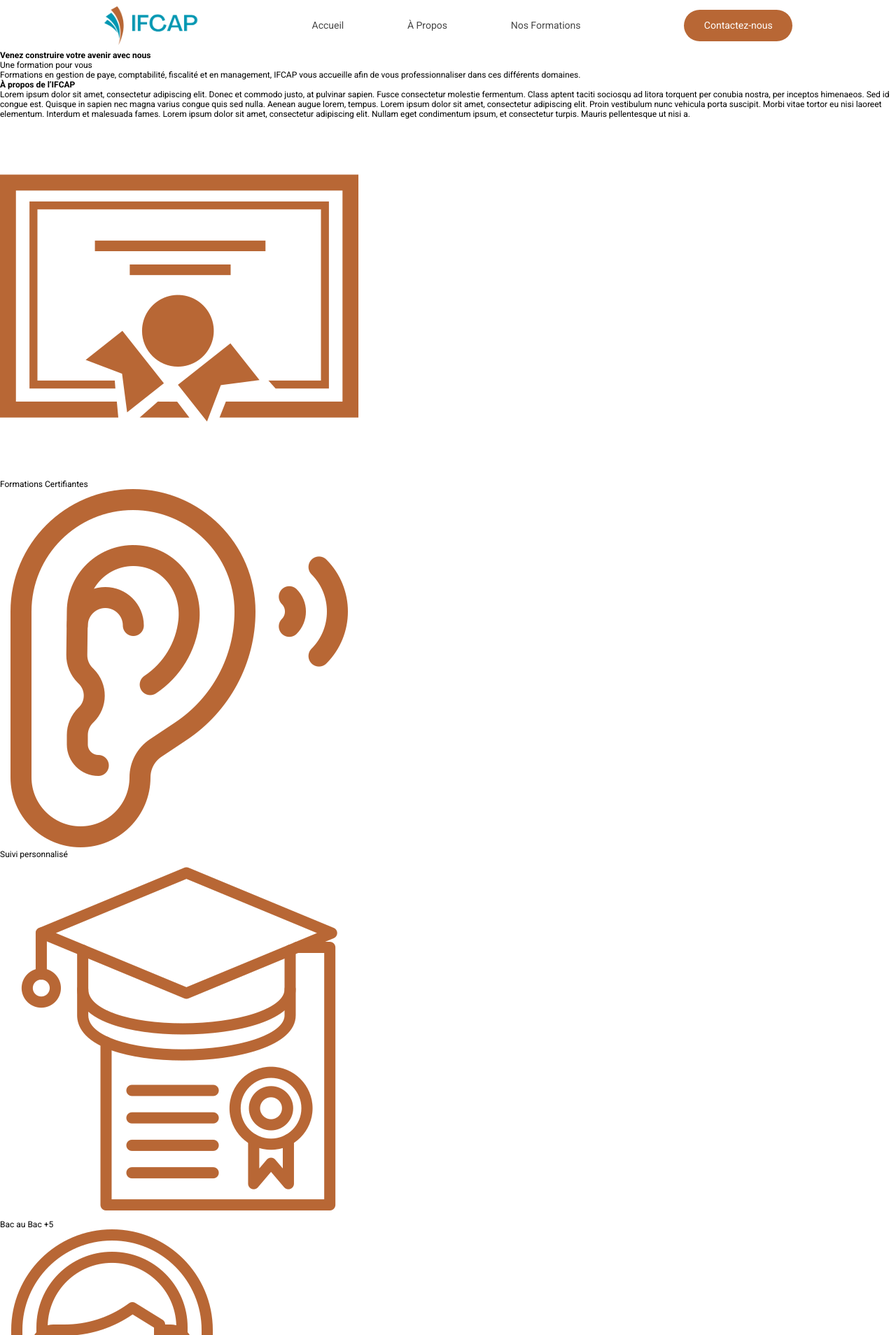
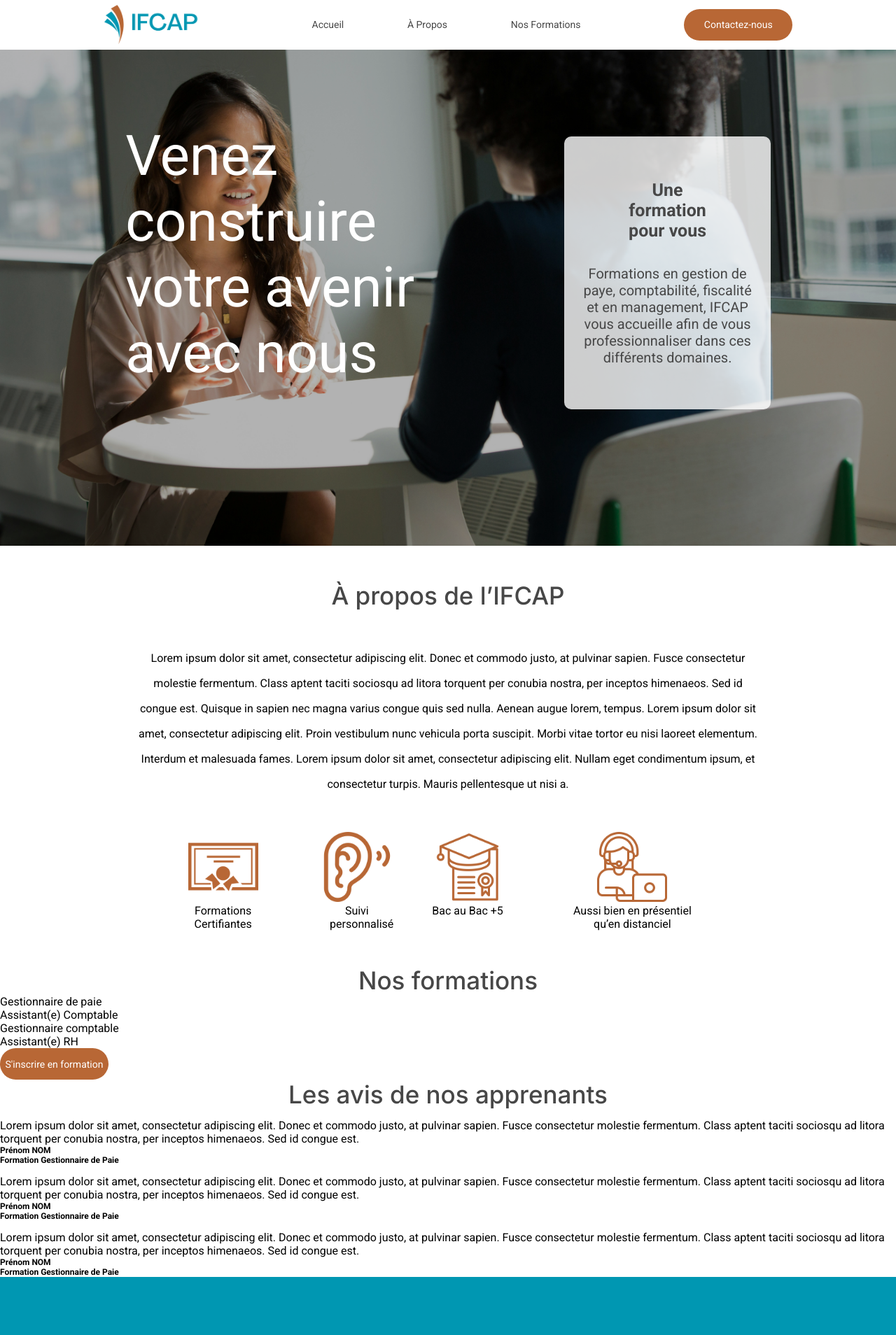
Before and after one commit to henocsombi/IFCAP, a Symfony app: template templates/home/index.html.twig in a window 1280 px wide. Shown: the top 1908 px of the page at 70% size. Run offline with Twig, Linux system fonts and the light colour scheme; the template is opened without the code that fills it, so the values that code supplies are empty; some libraries are stand-ins or nearby versions.

Commit message:
Dashboard Admin, HTML et CSS

```diff
--- a/public/css/base.css
+++ b/public/css/base.css
@@ -14,8 +14,8 @@
 
 :root{
   --title-font: "Inter", sans-serif;
-  --title-size: 30px;
-  --subtitle-size: 20px;
+  --title-size: 35px;
+  --subtitle-size: 25px;
   --button-fontsize: 14px;
   --color1: #B86735;
   --color2: #0097B2;
@@ -24,6 +24,24 @@
 
 
 /* General */
+
+h1{
+  color: white;
+  font-size: 80px;
+  font-weight: 400;
+}
+
+h2{
+  font-family: var(--title-font);
+  font-size: var(--title-size);
+  font-weight: 500;
+  color: var(--title-color);
+  text-align: center;
+}
+
+p{
+  font-size: 16px;
+}
 
 a{
   color: unset;
@@ -52,18 +70,35 @@ button:hover{
   cursor: pointer;
 }
 
+.resume-title, .resume-text{
+  font-size: var(--subtitle-size);
+  color: var(--title-color);
+  text-align: center;
+  font-weight: 600;
+  width: 40%;
+}
+
+.resume-text{
+  width: 85%;
+  font-size: 20px;
+  font-weight: 400;
+}
+
 /* End General */
 
 /* HEADER */
 
 header{
+  position: fixed;
+  width: 100%;
+  background-color: white;
   display: flex;
   align-items: center;
   justify-content: space-evenly;
 }
 
 .logo{
-  margin-top: 3%;
+  margin-top: 2%;
 }
 
 .nav-list{
--- /dev/null
+++ b/public/css/home.css
@@ -0,0 +1,68 @@
+/* SECTION 1 : BANNER */
+
+.banner{
+  background-image: url(../images/banner1.jpg);
+  height: 65rem;
+  background-size: cover;
+  background-position-y: 30%;
+}
+
+.banner-color{
+  background-color: rgba(0, 0, 0, 0.3);
+  height: 100%;
+  display: flex;
+
+  justify-content: space-evenly;
+  align-items: center;
+}
+
+.banner-title{
+  width: 35%;
+  height: 55%;
+}
+
+.banner-resume{
+  width: 23%;
+  height: 50%;
+  background-color: rgba(255, 255, 255, 0.8);
+  border-radius: 10px;
+
+  display: flex;
+  flex-direction: column;
+  justify-content: space-evenly;
+  align-items: center;
+  padding: 2% 0%;
+}
+
+.about{
+  display: flex;
+  flex-direction: column;
+  align-items: center;
+  height: 50rem;
+  justify-content: space-evenly;
+}
+
+.about-text{
+  width: 70%;
+  text-align: center;
+  line-height: 3rem;
+}
+
+.about-qualities{
+  display: flex;
+  width: 70%;
+  justify-content: space-evenly;
+  text-align: center;
+}
+
+.about-quality-icon{
+  width: 100px;
+}
+
+.about-quality-text{
+  padding: 0% 20%;
+}
+
+.bac-icon{
+  padding: 0;
+}
--- a/src/Controller/Admin/AdherentCrudController.php
+++ b/src/Controller/Admin/AdherentCrudController.php
@@ -15,7 +15,7 @@ use EasyCorp\Bundle\EasyAdminBundle\Field\TelephoneField;
 
 class AdherentCrudController extends AbstractCrudController
 {
-    // use Trait\ReadOnlyTrait;
+    use Trait\ReadOnlyTrait;
 
     public static function getEntityFqcn(): string
     {
--- a/templates/base.html.twig
+++ b/templates/base.html.twig
@@ -6,6 +6,7 @@
         <link rel="shortcut icon" href="images/logos/icon-ifcap.png" type="image/x-icon">
         {# <link href="https://cdn.jsdelivr.net/npm/bootstrap@5.3.3/dist/css/bootstrap.min.css" rel="stylesheet" integrity="sha384-QWTKZyjpPEjISv5WaRU9OFeRpok6YctnYmDr5pNlyT2bRjXh0JMhjY6hW+ALEwIH" crossorigin="anonymous"> #}
         <link rel="stylesheet" href="/css/base.css">
+        <link rel="stylesheet" href="/css/home.css">
     </head>
 
     <body>
--- a/templates/home/index.html.twig
+++ b/templates/home/index.html.twig
@@ -3,12 +3,14 @@
 {% block body %}
 
     <section class="banner">
+        <div class="banner-color">
 
-        <h1>Venez construire votre avenir avec nous</h1>
+            <div class="banner-title"><h1>Venez construire votre avenir avec nous</h1></div>
 
-        <div class="banner-resume">
-            <p class="banner-resume-title">Une formation pour vous</p>
-            <p class="banner-resume-text">Formations en gestion de paye, comptabilité, fiscalité et en management, IFCAP vous accueille afin de vous professionnaliser dans ces différents domaines.</p>
+            <div class="banner-resume">
+                <p class="resume-title">Une formation pour vous</p>
+                <p class="resume-text">Formations en gestion de paye, comptabilité, fiscalité et en management, IFCAP vous accueille afin de vous professionnaliser dans ces différents domaines.</p>
+            </div>
         </div>
 
     </section>
@@ -18,11 +20,12 @@
 
         <h2>À propos de l’IFCAP</h2>
 
-        <p>Lorem ipsum dolor sit amet, consectetur adipiscing elit. Donec et commodo justo, at pulvinar sapien. Fusce consectetur molestie fermentum. Class aptent taciti sociosqu ad litora torquent per conubia nostra, per inceptos himenaeos. Sed id congue est. Quisque in sapien nec magna varius congue quis sed nulla. Aenean augue lorem, tempus.
+        <p class="about-text">Lorem ipsum dolor sit amet, consectetur adipiscing elit. Donec et commodo justo, at pulvinar sapien. Fusce consectetur molestie fermentum. Class aptent taciti sociosqu ad litora torquent per conubia nostra, per inceptos himenaeos. Sed id congue est. Quisque in sapien nec magna varius congue quis sed nulla. Aenean augue lorem, tempus.
 
-Lorem ipsum dolor sit amet, consectetur adipiscing elit. Proin vestibulum nunc vehicula porta suscipit. Morbi vitae tortor eu nisi laoreet elementum. Interdum et malesuada fames.
+        Lorem ipsum dolor sit amet, consectetur adipiscing elit. Proin vestibulum nunc vehicula porta suscipit. Morbi vitae tortor eu nisi laoreet elementum. Interdum et malesuada fames.
 
-Lorem ipsum dolor sit amet, consectetur adipiscing elit. Nullam eget condimentum ipsum, et consectetur turpis. Mauris pellentesque ut nisi a.</p>
+        Lorem ipsum dolor sit amet, consectetur adipiscing elit. Nullam eget condimentum ipsum, et consectetur turpis. Mauris pellentesque ut nisi a.</p>
+
 
         <div class="about-qualities">
 
@@ -38,7 +41,7 @@ Lorem ipsum dolor sit amet, consectetur adipiscing elit. Nullam eget condimentum
 
             <div class="about-quality">
                 <img src="/images/icons/degree.png" alt="" class="about-quality-icon">
-                <p class="about-quality-text">Bac au Bac +5</p>
+                <p class="about-quality-text bac-icon">Bac au Bac +5</p>
             </div>
 
             <div class="about-quality">
```
Also changed, not shown: src/Controller/Admin/Trait/ReadOnlyTrait.php (+10 -10 lines), 1 other file.
